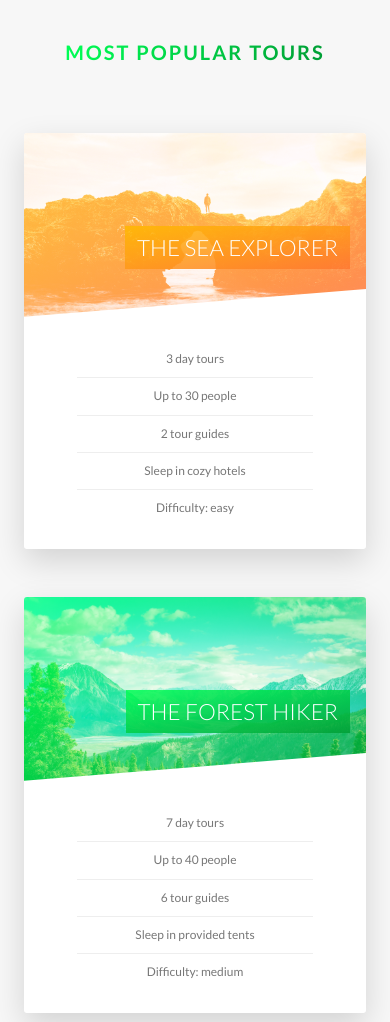
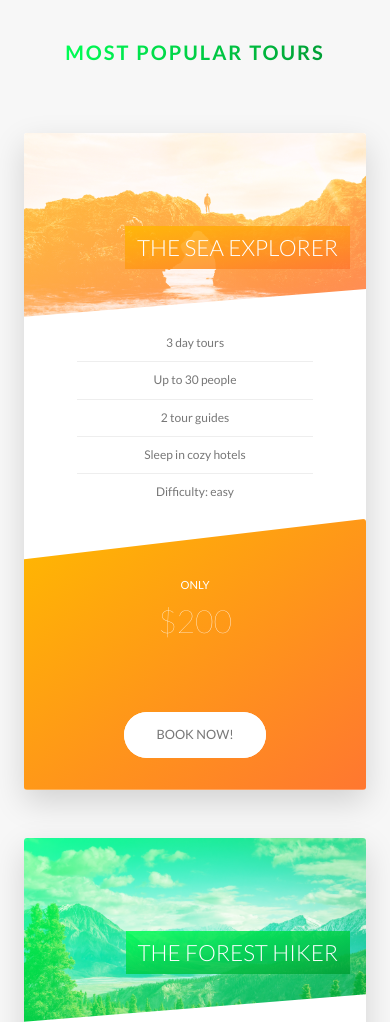
Before and after one commit to EdFRAX/Natours, a website: page index.html in a window 390 px wide. Shown: the part 2500-3522 px from the top of the page. Drawn offline with Linux system fonts and the light colour scheme.

Commit message:
Media query done

```diff
--- a/sass/base/_base.scss
+++ b/sass/base/_base.scss
@@ -10,16 +10,16 @@ html {
 
     font-size: 62.5%; //1rem = 10px, 10px/16px = 62.5%
 
-    @include respond(big-desktop) {
-        font-size: 75%; // 1rem = 12px, 12px/16px = 75%
-    }
-
     @include respond(tab-land) {
         font-size: 56.25%; //1rem = 9px, 9px/16px = 56.25
     }
 
     @include respond(tab-port) {
         font-size: 50%; //1rem = 8px, 8px/16px = 50%
+    }
+
+    @include respond(big-desktop) {
+        font-size: 75%; // 1rem = 12px, 12px/16px = 75%
     }
 }
 
--- a/sass/components/_card.scss
+++ b/sass/components/_card.scss
@@ -168,4 +168,43 @@
         font-size: 6rem;
         font-weight: 100;
     }
+    @include respond(tab-port) {
+        height: auto;
+        border-radius: 3px;
+        background-color: $color-white;
+        box-shadow: 0 1.5rem 4rem rgba($color-black, .15);
+
+        &__side {
+            height: auto;
+            position: relative;
+            box-shadow: none;
+
+            &--back {
+                transform: rotateY(0deg);
+                clip-path: polygon(0 15%, 100% 0, 100% 100%, 0 100%);
+            }
+        }
+
+        &:hover &__side--front {
+            transform: rotateY(0deg);
+        }
+
+        &__details {
+            padding: 1rem 3rem;
+        }
+
+        &__cta{
+
+            position: relative;
+            top: 0;
+            left: 0;
+            transform: translate(0);
+            width: 100%;
+            padding: 7rem 4rem 4rem 4rem;
+        }
+
+        &__price-value {
+            font-size: 4rem;
+        }
+    }
 }
--- a/sass/components/_form.scss
+++ b/sass/components/_form.scss
@@ -15,6 +15,10 @@
         width: 90%;
         display: block;
         transition: all .3s;
+
+        @include respond(tab-port) {
+            width: 100%;
+        }
 
         &:focus {
             outline: none;
@@ -50,6 +54,11 @@
     &__radio-grp {
         width: 49%;
         display: inline-block;
+
+        @include respond(tab-port) {
+            width: 100%;
+            margin-bottom: 2rem;
+        }
     }
 
     &__radio-input {
--- a/sass/components/_story.scss
+++ b/sass/components/_story.scss
@@ -8,6 +8,16 @@
     padding-left: 9rem;
     font-size: $default-font-size;
     transform: skewX(-12deg);
+
+    @include respond(tab-port) {
+        width: 100%;
+        padding: 4rem;
+        padding-left: 7rem;
+    }
+
+    @include respond(phone) {
+        transform: skewX(0);
+    }
 
     &__shape {
         width: 15rem;
@@ -20,6 +30,10 @@
         clip-path: circle(50% at 50% 50%);
         transform: translateX(-3rem) skewX(12deg);
         position: relative;
+
+        @include respond(phone) {
+            transform: translateX(-3rem) skewX(0);
+        }
     }
 
     &__img {
@@ -31,6 +45,10 @@
 
     &__text {
         transform: skewX(12deg);
+
+        @include respond(phone) {
+            transform: skewX(0);
+        }
     }
 
     &__caption {
--- a/sass/layout/_footer.scss
+++ b/sass/layout/_footer.scss
@@ -77,8 +77,9 @@
         float: right;
 
         @include respond(tab-port) {
-            width: 80%;
+            width: 100%;
             float: none;
+            text-align: center;
         }
     }
 }
--- a/sass/pages/_home.scss
+++ b/sass/pages/_home.scss
@@ -56,18 +56,50 @@
         $color-primary-light,
         $color-primary-dark
     );
+
+    @include respond(tab-port) {
+        padding:  10rem 0;
+    }
 }
 
 .book {
-    background-image: linear-gradient(105deg, rgba($color-white, .9) 50%, rgba($color-white, 0) 50%), url(../img/nat-10.jpg);
+    background-image: linear-gradient(105deg,
+    rgba($color-white, .9) 50%,
+    rgba($color-white, 0) 50%),
+    url(../img/nat-10.jpg);
+
     background-size: cover;
     border-radius: 3px;
     box-shadow: 0 1.5rem 4rem rgba($color-black, .2);
 
-    height: 50rem;
+    @include respond(tab-land) {
+        background-image: linear-gradient(105deg,
+        rgba($color-white, .8) 0%,
+        rgba($color-white, .8) 65%),
+        url(../img/nat-10.jpg);
+
+        background-size: cover;
+
+    }
+
+    @include respond(tab-port) {
+        background-image: linear-gradient(to right,
+        rgba($color-white, .8) 0%,
+        rgba($color-white, .8) 100%),
+        url(../img/nat-10.jpg);
+    }
 
     &__form {
         width: 50%;
         padding: 6rem;
+
+        @include respond(tab-land) {
+            width: 65%;
+        }
+
+        @include respond(tab-port) {
+            width: 100%;
+        }
     }
+
 }
```
Also changed, not shown: css/style.css.
